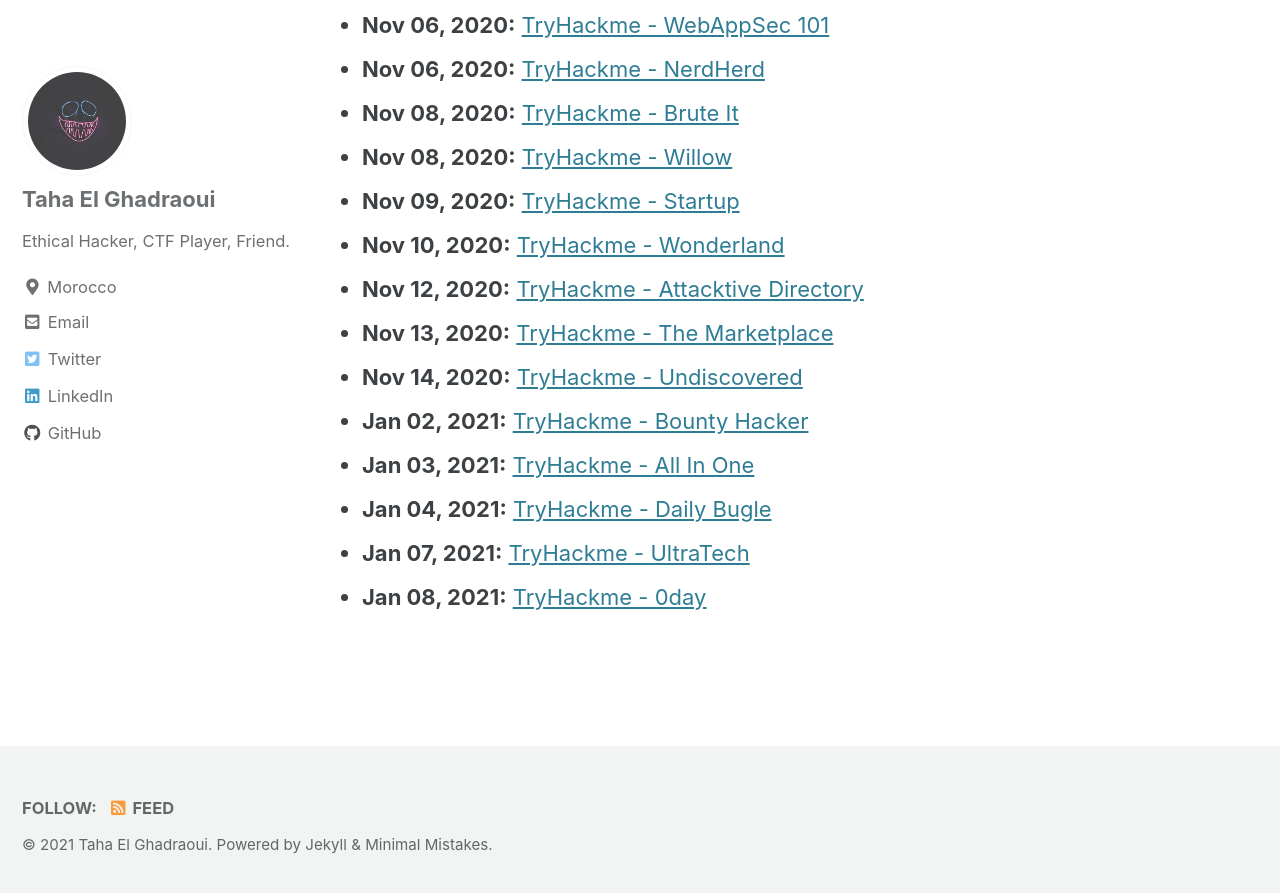
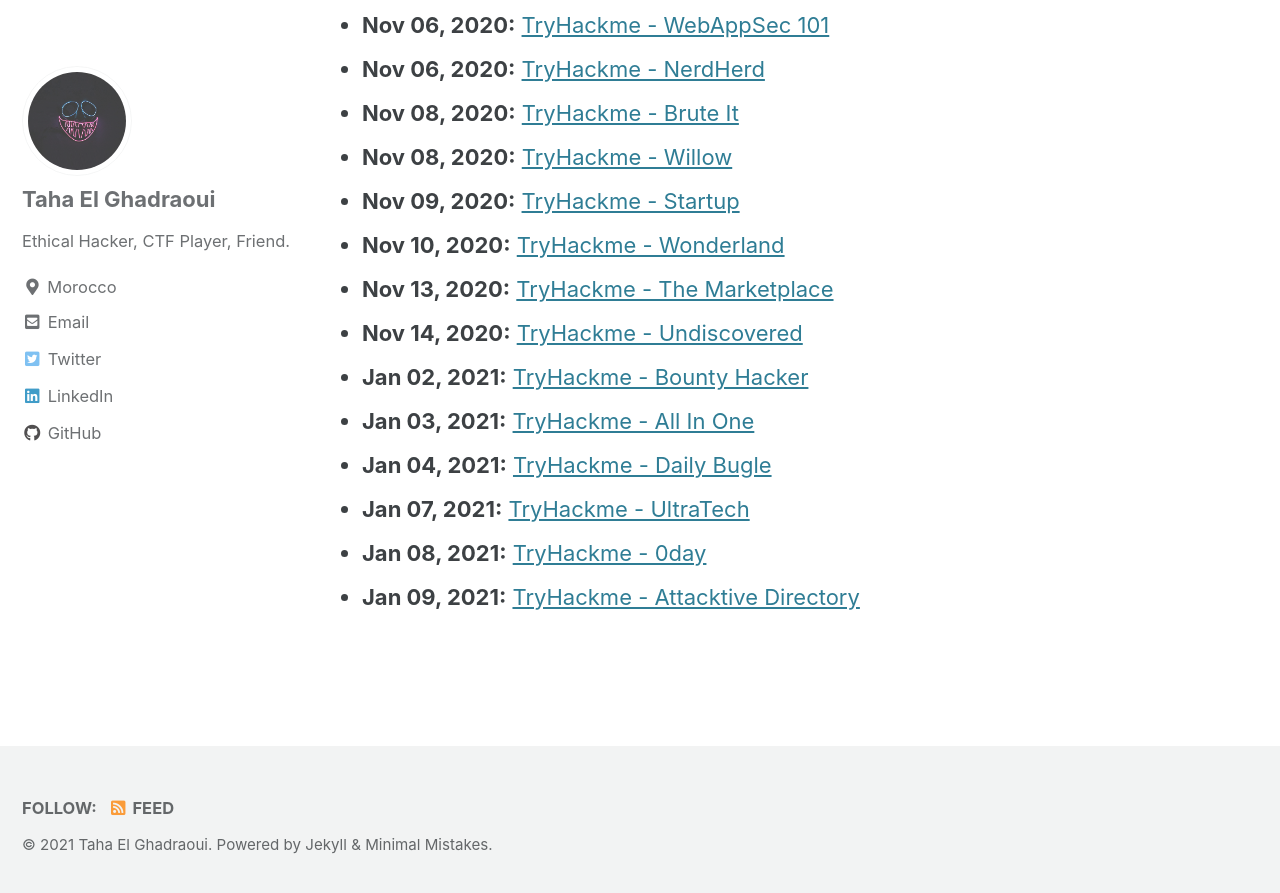
Before and after one commit to bvr0n/bvr0n.github.io, a Jekyll site: the page built from _pages/tryhackme-wr.md, in a window 1280 px wide and 900 px high, scrolled down 872 px. Shown: the top 893 px of the window. Built offline with Jekyll 4.4.1, drawn with Linux system fonts in a browser that asks for light colours; cached includes are drawn as plain includes.

Commit message:
Update tryhackme-wr.md

```diff
--- a/_pages/tryhackme-wr.md
+++ b/_pages/tryhackme-wr.md
@@ -22,7 +22,6 @@
 - **Nov 08, 2020:** [TryHackme - Willow](../_posts/thm/2020-11-08-willow.md)
 - **Nov 09, 2020:** [TryHackme - Startup](../_posts/thm/2020-11-09-startup.md)
 - **Nov 10, 2020:** [TryHackme - Wonderland](../_posts/thm/2020-11-10-wonderland.md)
-- **Nov 12, 2020:** [TryHackme - Attacktive Directory](../_posts/thm/2020-11-12-attacktivedir.md)
 - **Nov 13, 2020:** [TryHackme - The Marketplace](../_posts/thm/2020-11-13-marketplace.md)
 - **Nov 14, 2020:** [TryHackme - Undiscovered](../_posts/thm/2020-11-14-undiscovered.md)
 - **Jan 02, 2021:** [TryHackme - Bounty Hacker](../_posts/thm/2021-01-02-bounty_hacker.md)
@@ -30,3 +29,4 @@
 - **Jan 04, 2021:** [TryHackme - Daily Bugle](../_posts/thm/2021-01-04-dailybugle.md)
 - **Jan 07, 2021:** [TryHackme - UltraTech](../_posts/thm/2021-07-01-ultratech.md)
 - **Jan 08, 2021:** [TryHackme - 0day](../_posts/thm/2021-01-08-0day.md)
+- **Jan 09, 2021:** [TryHackme - Attacktive Directory](../_posts/thm/2021-01-09-attacktivedir.md)
```
